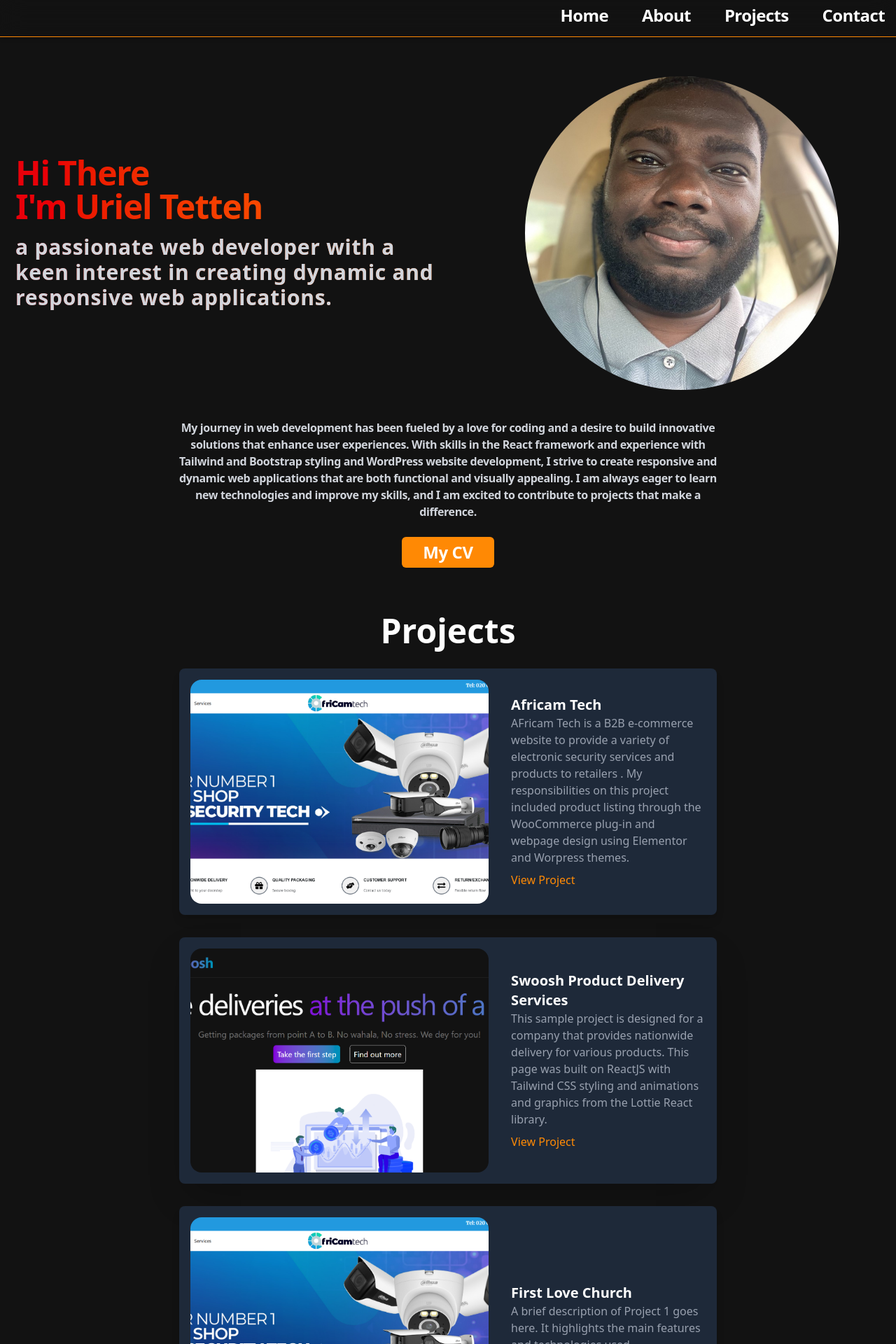
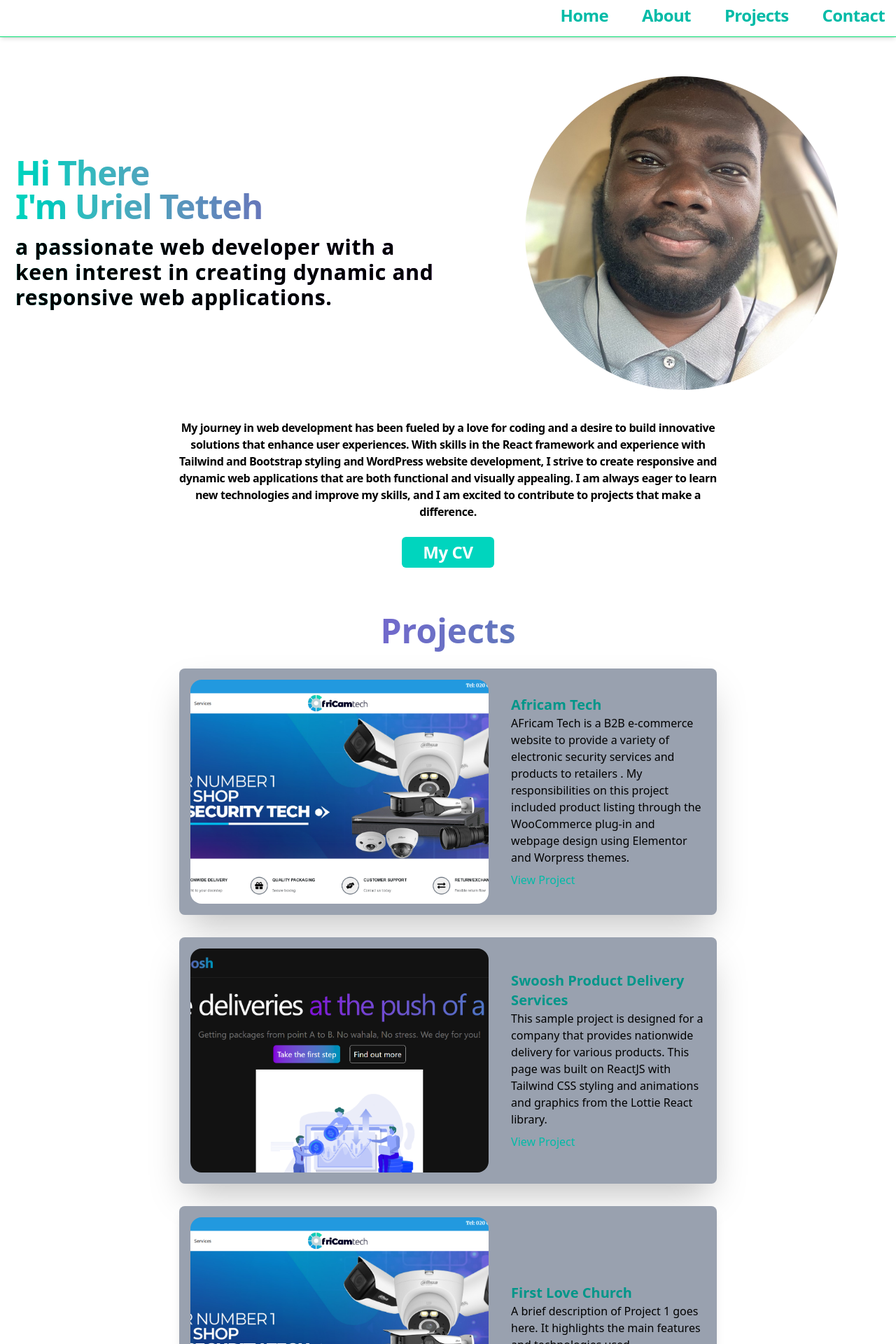
Before and after one commit to urieltetteh97/folio, a React (Vite) app in the folder portfolio-app/: page / in a window 1280 px wide. Shown: the top 1920 px of the page at 70% size. Built offline with nearby package versions, Linux system fonts and the light colour scheme; a web font is replaced by a local one.

Commit message:
visual overhaul, including switch to white background and color changes

```diff
--- a/portfolio-app/src/components/About.jsx
+++ b/portfolio-app/src/components/About.jsx
@@ -18,13 +18,13 @@ const About = () => {
             whileInView={{ opacity: 1, x: 0 }}
             transition={{ duration: 1, delay: 0.2 }}
             viewport={{ once: true }}
-            className="text-5xl tracking-tight font-bold flex flex-col transform text-transparent bg-clip-text bg-gradient-to-r from-red-600 to-orange-500 transition-opacity duration-500 fade-in"
+            className="text-5xl tracking-tight font-bold flex flex-col transform text-transparent bg-clip-text bg-gradient-to-r from-teal-400 to-purple-800 transition-opacity duration-500 fade-in"
           >
             Hi There
             <br />
             I'm Uriel Tetteh
             <motion.span
-              className="text-3xl mt-4 text-gray-300 tracking-wide align-start"
+              className="text-3xl mt-4 text-black tracking-wide align-start"
               initial={{ opacity: 0, y: 20 }}
               whileInView={{ opacity: 1, y: 0 }}
               transition={{ duration: 1, delay: 0.4 }}
--- a/portfolio-app/src/components/AboutMe.jsx
+++ b/portfolio-app/src/components/AboutMe.jsx
@@ -8,7 +8,7 @@ const AboutMe = () => {
         initial={{ y: 50, opacity: 0 }}
         animate={{ y: 0, opacity: 1 }}
         transition={{ duration: 1.5 }}
-        className="text-gray-300 text-md text-center py-2.5 px-2.5 sm:w-3/3 md:w-2/3 font-semibold tracking-tight"
+        className="text-black text-md text-center py-2.5 px-2.5 sm:w-3/3 md:w-2/3 font-semibold tracking-tight"
       >
             My journey in web development has been fueled by a love for coding and a desire to build innovative solutions that enhance user experiences.
             With skills in the React framework and experience with Tailwind and Bootstrap styling and WordPress website development, I strive to create responsive and dynamic web applications that are both functional and visually appealing.
@@ -19,7 +19,7 @@ const AboutMe = () => {
           initial={{ scale: 0.9, opacity: 0 }}
           animate={{ scale: 1, opacity: 1 }}
           transition={{ duration: 1, delay: 0.5 }}
-          className="rounded-md cursor-pointer bg-orange-400 text-2xl py-1.5 px-7.5 text-white hover:text-black hover:bg-gradient-to-b from-orange-400 to-red-500 transition-colors duration-500"
+          className="rounded-md cursor-pointer bg-teal-400 text-2xl py-1.5 px-7.5 text-white hover:text-black hover:bg-gradient-to-b from-teal-400 to-purple-800 transition-colors duration-500"
         >
           My CV
         </motion.button>
--- a/portfolio-app/src/components/Navbar.jsx
+++ b/portfolio-app/src/components/Navbar.jsx
@@ -2,7 +2,7 @@ import React from 'react'
 
 const Navbar = () => {
   return (
-    <nav className='sticky pt-1.5 top-0 z-50 shadow-md backdrop-blur-lg bg-dark/70 border-b-1 border-orange-400 py-3.5'>
+    <nav className='sticky pt-1.5 top-0 z-50 shadow-md backdrop-blur-lg bg-dark/70 border-b-1 border-green-400 py-3.5'>
       <div className='container bg-dark rounded-lg px-4 mx-auto relative text-sm'>
         {/* Hamburger (checkbox hack) */}
         <input id="menu-toggle" type="checkbox" className="peer hidden lg:hidden" />
@@ -12,32 +12,32 @@ const Navbar = () => {
 
           </span>
           <label htmlFor="menu-toggle" className="cursor-pointer lg:hidden">
-            <svg className="w-8 h-8 text-white" fill="none" stroke="currentColor" viewBox="0 0 24 24">
+            <svg className="w-8 h-8 text-teal-800" fill="none" stroke="currentColor" viewBox="0 0 24 24">
               <path strokeLinecap="round" strokeLinejoin="round" strokeWidth={2} d="M4 6h16M4 12h16M4 18h16" />
             </svg>
           </label>
           {/* Desktop Menu */}
           <ul className="hidden lg:flex ml-14 space-x-12">
             <li className='transform hover:scale-110 transition-all duration-300 ease-in-out'>
-              <a href="#home" className='tracking-tight cursor-pointer font-bold text-white hover:text-orange-400 text-2xl'>Home</a>
+              <a href="#home" className='tracking-tight cursor-pointer font-bold text-teal-500 hover:text-transparent hover:bg-clip-text hover:bg-gradient-to-r hover:from-teal-500 hover:to-purple-600 text-2xl transition-all duration-300'>Home</a>
             </li>
             <li className='transform hover:scale-110 transition-all duration-300 ease-in-out'>
-              <a href="#aboutme" className='tracking-tight cursor-pointer font-bold text-white hover:text-orange-400 text-2xl'>About</a>
+              <a href="#aboutme" className='tracking-tight cursor-pointer font-bold text-teal-500 hover:text-transparent hover:bg-clip-text hover:bg-gradient-to-r hover:from-teal-500 hover:to-purple-600 text-2xl transition-all duration-300'>About</a>
             </li>
             <li className='transform hover:scale-110 transition-all duration-300 ease-in-out'>
-              <a href="#projects" className='tracking-tight cursor-pointer font-bold text-white hover:text-orange-400 text-2xl'>Projects</a>
+              <a href="#projects" className='tracking-tight cursor-pointer font-bold text-teal-500 hover:text-transparent hover:bg-clip-text hover:bg-gradient-to-r hover:from-teal-500 hover:to-purple-600 text-2xl transition-all duration-300'>Projects</a>
             </li>
             <li className='transform hover:scale-110 transition-all duration-300 ease-in-out'>
-              <a href="#contact" className='tracking-tight cursor-pointer font-bold text-white hover:text-orange-400 text-2xl'>Contact</a>
+              <a href="#contact" className='tracking-tight cursor-pointer font-bold text-teal-500 hover:text-transparent hover:bg-clip-text hover:bg-gradient-to-r hover:from-teal-500 hover:to-purple-600 text-2xl transition-all duration-300'>Contact</a>
             </li>
           </ul>
         </div>
         {/* Mobile Dropdown */}
-        <ul className="flex-col bg-dark rounded-lg shadow-md mt-2 p-4 space-y-4 lg:hidden hidden peer-checked:flex" id="menu">
-          <li><a href="#" className="block text-white font-bold hover:text-orange-400 text-xl hover:bg-gray-700 rounded-md py-1.5 px-1.5 transition-colors duration-150">Home</a></li>
-          <li><a href="#" className="block text-white font-bold hover:text-orange-400 text-xl hover:bg-gray-700 rounded-md py-1.5 px-1.5 transition-colors duration-150">About</a></li>
-          <li><a href="#" className="block text-white font-bold hover:text-orange-400 text-xl hover:bg-gray-700 rounded-md py-1.5 px-1.5 transition-colors duration-150">Projects</a></li>
-          <li><a href="#" className="block text-white font-bold hover:text-orange-400 text-xl hover:bg-gray-700 rounded-md py-1.5 px-1.5 transition-colors duration-150">Contact</a></li>
+        <ul className="flex-col bg-light rounded-lg shadow-md mt-2 p-4 space-y-4 lg:hidden hidden peer-checked:flex" id="menu">
+          <li><a href="#" className="block text-teal-400 font-bold hover:text-transparent hover:bg-clip-text hover:bg-gradient-to-r hover:from-teal-400 hover:to-purple-800 text-xl transition-all duration-300 py-1.5 px-1.5">Home</a></li>
+          <li><a href="#" className="block text-teal-500 font-bold hover:text-transparent hover:bg-clip-text hover:bg-gradient-to-r hover:from-teal-500 hover:to-purple-600 text-xl transition-all duration-300 py-1.5 px-1.5">About</a></li>
+          <li><a href="#" className="block text-teal-500 font-bold hover:text-transparent hover:bg-clip-text hover:bg-gradient-to-r hover:from-teal-500 hover:to-purple-600 text-xl transition-all duration-300 py-1.5 px-1.5">Projects</a></li>
+          <li><a href="#" className="block text-teal-500 font-bold hover:text-transparent hover:bg-clip-text hover:bg-gradient-to-r hover:from-teal-500 hover:to-purple-600 text-xl transition-all duration-300 py-1.5 px-1.5">Contact</a></li>
         </ul>
       </div>
     </nav>
--- a/portfolio-app/src/components/Projects.jsx
+++ b/portfolio-app/src/components/Projects.jsx
@@ -8,42 +8,42 @@ const Projects = () => {
 
 
     <section id='projects' className=" bg-dark text-center justify-center md:py-6.5 sm:py-12.5">
-      <h1 className='font-semibold md:text-5xl sm:text-4xl py-7.5'> Projects</h1>
+      <h1 className='font-semibold md:text-5xl sm:text-4xl py-7.5 bg-clip-text text-transparent bg-gradient-to-l from-teal-600 to-purple-600'> Projects</h1>
       <div className="flex flex-col gap-8 items-center">
-        <div className="flex flex-col md:flex-row bg-gray-800 rounded-lg shadow-lg
+        <div className="flex flex-col md:flex-row bg-gray-400 rounded-lg shadow-2xl
         overflow-hidden w-full max-w-3xl">
           <div className="md:w-3/3 w-full flex justify-center items-center p-4">
             <img src={project1Thumb} alt="Project1 Thumbnail" className='w-5000 h-80 object-cover rounded-2xl ' />
           </div>
           <div className="md:w-2/3 w-full flex flex-col justify-center items-start p-4 text-left">
-            <h2 className='text-xl font-bold text-white'>Africam Tech</h2>
-            <p className='text-gray-400'>AFricam Tech is a B2B e-commerce website to provide a variety of electronic security services and products to retailers
+            <h2 className='text-xl font-bold text-teal-600'>Africam Tech</h2>
+            <p className='text-black'>AFricam Tech is a B2B e-commerce website to provide a variety of electronic security services and products to retailers
                . My responsibilities on this project included product listing through the WooCommerce plug-in and webpage design using Elementor and Worpress themes.</p>
-            <a href="https://africamtech.com/" className='text-orange-400 hover:underline mt-2'>View Project</a>
+            <a href="https://africamtech.com/" className='text-teal-500 hover:underline mt-2'>View Project</a>
 
           </div>
         </div>
-        <div className="flex flex-col md:flex-row bg-gray-800 rounded-lg shadow-2xl
+        <div className="flex flex-col md:flex-row bg-gray-400 rounded-lg shadow-2xl
         overflow-hidden w-full max-w-3xl">
           <div className="md:w-3/3 w-full flex justify-center items-center p-4">
             <img src={swooshThumb} alt="Project2 Thumbnail" className='w-5000 h-80 object-cover rounded-2xl ' />
           </div>
           <div className="md:w-2/3 w-full flex flex-col justify-center items-start p-4 text-left">
-            <h2 className='text-xl font-bold text-white'>Swoosh Product Delivery Services</h2>
-            <p className='text-gray-400'>This sample project is designed for a company that provides nationwide delivery for various products. This page was built on ReactJS with Tailwind CSS styling and animations and graphics from the Lottie React library. </p>
-            <a href="https://swoosh-kappa.vercel.app/" className='text-orange-400 hover:underline mt-2'>View Project</a>
+            <h2 className='text-xl font-bold text-teal-600'>Swoosh Product Delivery Services</h2>
+            <p className='text-black'>This sample project is designed for a company that provides nationwide delivery for various products. This page was built on ReactJS with Tailwind CSS styling and animations and graphics from the Lottie React library. </p>
+            <a href="https://swoosh-kappa.vercel.app/" className='text-teal-500 hover:underline mt-2'>View Project</a>
 
           </div>
         </div>
-        <div className="flex flex-col md:flex-row bg-gray-800 rounded-lg shadow-lg
+        <div className="flex flex-col md:flex-row bg-gray-400 rounded-lg shadow-lg
         overflow-hidden w-full max-w-3xl">
           <div className="md:w-3/3 w-full flex justify-center items-center p-4">
             <img src={project1Thumb} alt="Project1 Thumbnail" className='w-5000 h-80 object-cover rounded-2xl ' />
           </div>
           <div className="md:w-2/3 w-full flex flex-col justify-center items-start p-4 text-left">
-            <h2 className='text-xl font-bold text-white'>First Love Church</h2>
-            <p className='text-gray-400'>A brief description of Project 1 goes here. It highlights the main features and technologies used.</p>
-            <a href="https://flwebsite2.vercel.app/" className='text-orange-400 hover:underline mt-2'>View Project</a>
+            <h2 className='text-xl font-bold text-teal-600'>First Love Church</h2>
+            <p className='text-black'>A brief description of Project 1 goes here. It highlights the main features and technologies used.</p>
+            <a href="https://flwebsite2.vercel.app/" className='text-teal-500 hover:underline mt-2'>View Project</a>
 
           </div>
         </div>
--- a/portfolio-app/src/index.css
+++ b/portfolio-app/src/index.css
@@ -3,6 +3,6 @@
 
 :root {
   --font-family: 'Mozilla Headline';
-  color-scheme: dark;
+  color-scheme: light;
   scroll-behavior: smooth;
 }
```
